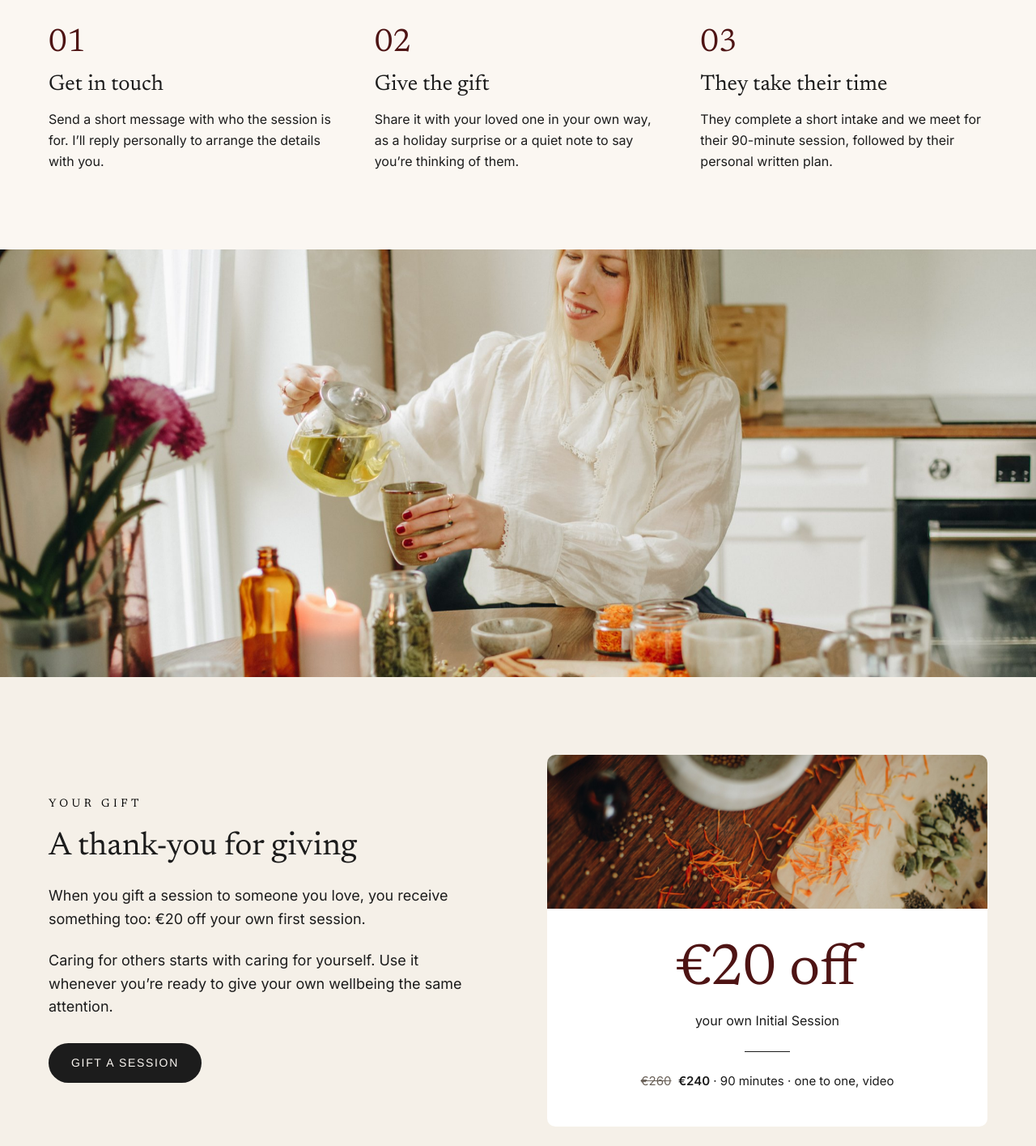
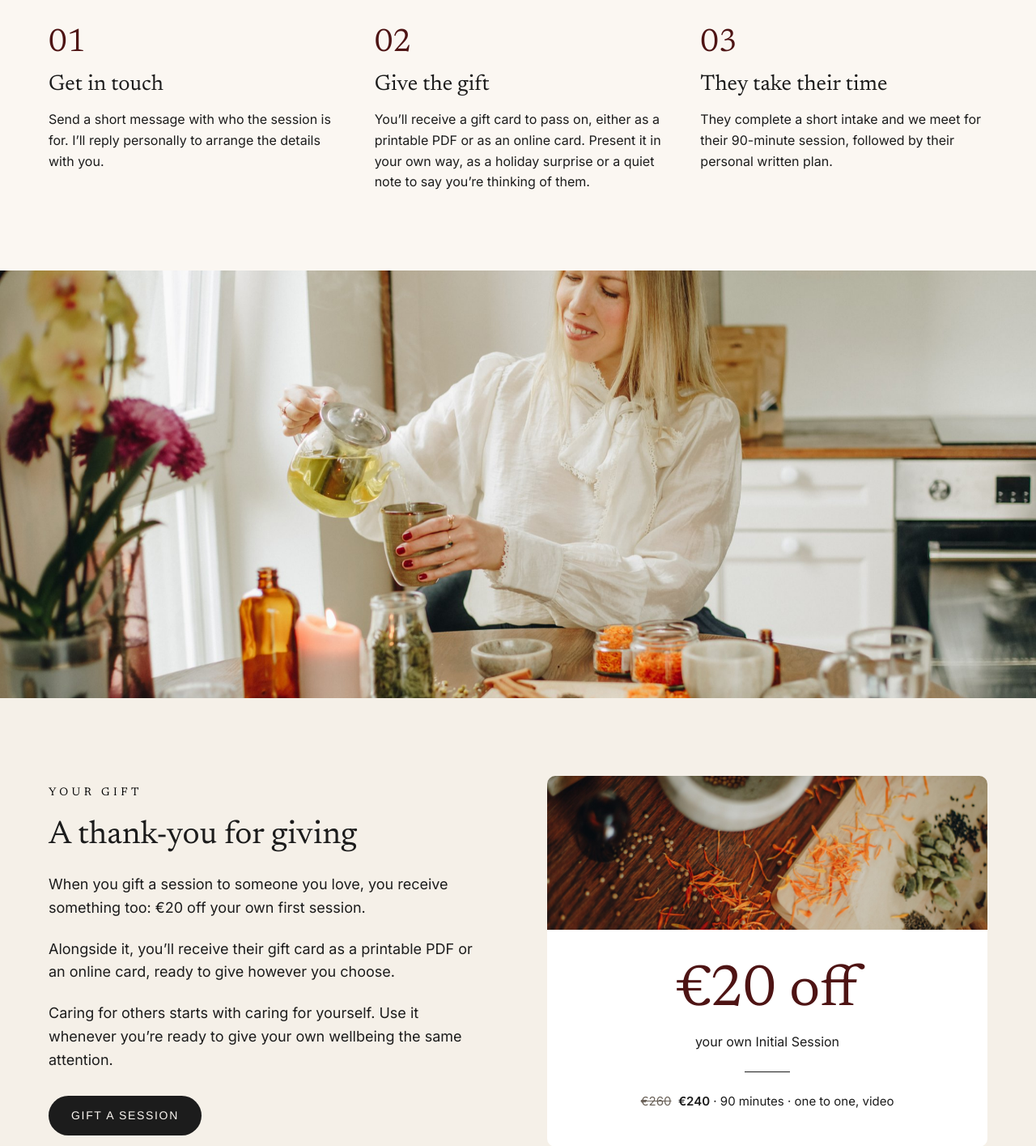
Before and after one commit to liispeetermann/liispeetermann-website, a plain HTML site: page giftsession/index.html in a window 1280 px wide. Shown: the part 2980-4395 px from the top of the page at 81% size. Drawn offline with Linux system fonts and the light colour scheme; no server answers; a web font is replaced by a local one.

Commit message:
gift card update

```diff
--- a/giftsession/index.html
+++ b/giftsession/index.html
@@ -129,7 +129,7 @@
 </div>
 <div class="cols3" style="display: grid; grid-template-columns: repeat(3, minmax(0, 1fr)); gap: 48px">
 <div style="display: flex; flex-direction: column; gap: 14px"><p class="serif" style="margin: 0; font-size: 40px; line-height: 1; color: #4e1414">01</p><h3 class="serif" style="margin: 0; font-size: 27px; line-height: 1.25">Get in touch</h3><p style="margin: 0; font-size: 16px; line-height: 1.6">Send a short message with who the session is for. I’ll reply personally to arrange the details with you.</p></div>
-<div style="display: flex; flex-direction: column; gap: 14px"><p class="serif" style="margin: 0; font-size: 40px; line-height: 1; color: #4e1414">02</p><h3 class="serif" style="margin: 0; font-size: 27px; line-height: 1.25">Give the gift</h3><p style="margin: 0; font-size: 16px; line-height: 1.6">Share it with your loved one in your own way, as a holiday surprise or a quiet note to say you’re thinking of them.</p></div>
+<div style="display: flex; flex-direction: column; gap: 14px"><p class="serif" style="margin: 0; font-size: 40px; line-height: 1; color: #4e1414">02</p><h3 class="serif" style="margin: 0; font-size: 27px; line-height: 1.25">Give the gift</h3><p style="margin: 0; font-size: 16px; line-height: 1.6">You’ll receive a gift card to pass on, either as a printable PDF or as an online card. Present it in your own way, as a holiday surprise or a quiet note to say you’re thinking of them.</p></div>
 <div style="display: flex; flex-direction: column; gap: 14px"><p class="serif" style="margin: 0; font-size: 40px; line-height: 1; color: #4e1414">03</p><h3 class="serif" style="margin: 0; font-size: 27px; line-height: 1.25">They take their time</h3><p style="margin: 0; font-size: 16px; line-height: 1.6">They complete a short intake and we meet for their 90-minute session, followed by their personal written plan.</p></div>
 </div>
 </div>
@@ -145,6 +145,7 @@
 <h4 class="label" style="font-size: 14px">Your gift</h4>
 <h2 class="serif big" style="margin: 0; font-size: 40px; line-height: 1.2">A thank-you for giving</h2>
 <p style="margin: 0; font-size: 18px; line-height: 1.6">When you gift a session to someone you love, you receive something too: €20 off your own first session.</p>
+<p style="margin: 0; font-size: 18px; line-height: 1.6">Alongside it, you’ll receive their gift card as a printable PDF or an online card, ready to give however you choose.</p>
 <p style="margin: 0; font-size: 18px; line-height: 1.6">Caring for others starts with caring for yourself. Use it whenever you’re ready to give your own wellbeing the same attention.</p>
 <div style="padding-top: 8px"><a class="btn" href="../contact/">Gift a session</a></div>
 </div>
```
